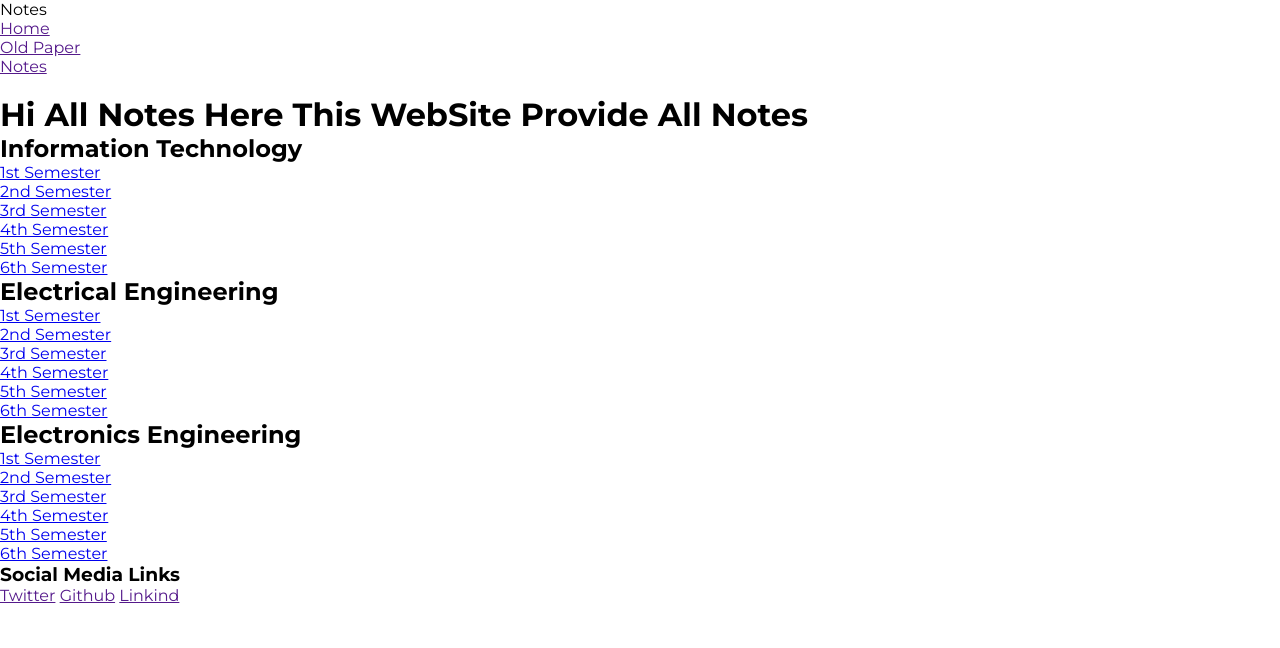
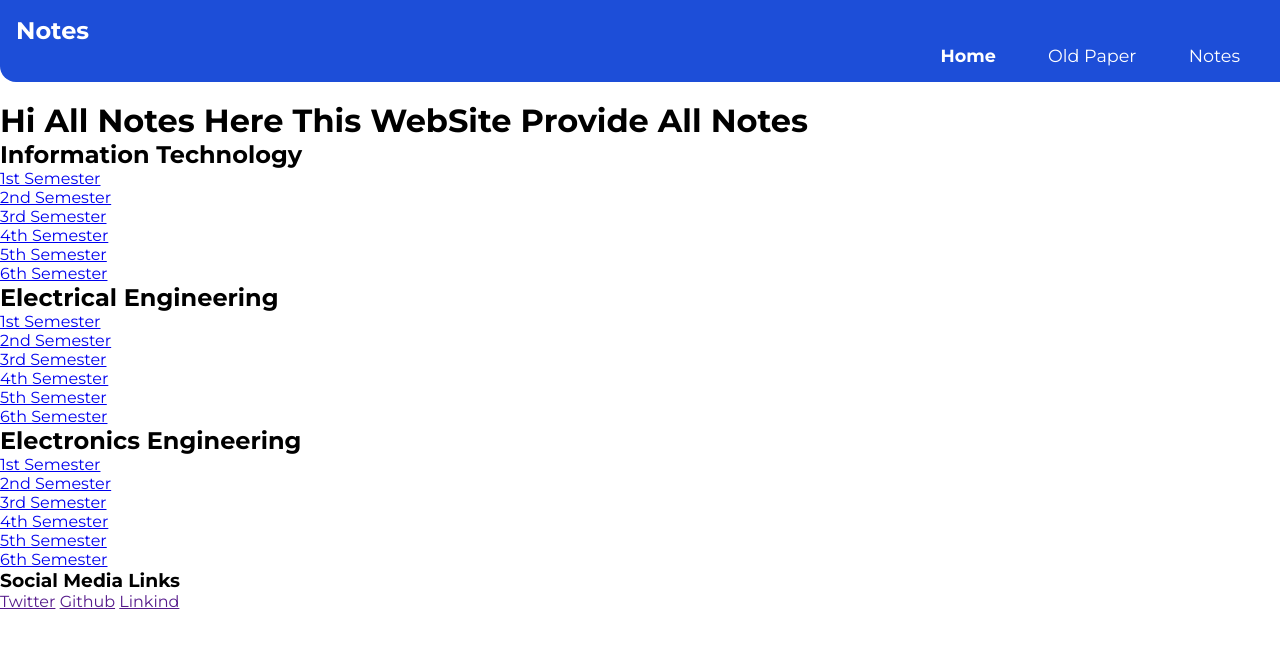
Before and after one commit to neerajdaksh/Notes-Share, a plain HTML site: page index.html in a window 1280 px wide. Drawn offline with Linux system fonts and the light colour scheme.

Commit message:
navigation bar

```diff
--- a/index.html
+++ b/index.html
@@ -1,27 +1,26 @@
 <!DOCTYPE html>
 <html lang="en">
   <head>
-    <meta charset="UTF-8">
-    <meta name="viewport" content="width=device-width, initial-scale=1.0">
+    <meta charset="UTF-8" />
+    <meta name="viewport" content="width=device-width, initial-scale=1.0" />
     <title>Home | All IT Notes</title>
-    <link rel="stylesheet" href="style.css">
+    <link rel="stylesheet" href="style.css" />
   </head>
   <body>
     <!-- navbar -->
     <nav class="navigation">
       <div class="nav-brand">Notes</div>
-      <ul>
-        <li><a href="">Home</a></li>
-        <li><a href="">Old Paper</a></li>
-        <li><a href="">Notes</a></li>
+      <ul class="list-non-bullet nav-pills">
+        <li class="list-item-inline"><a href="" class="link link-active">Home</a></li>
+        <li class="list-item-inline"><a href="" class="link">Old Paper</a></li>
+        <li class="list-item-inline"><a href="" class="link">Notes</a></li>
       </ul>
     </nav>
     <!-- header -->
     <header>
-<img src="" alt="" class="header-img">
-<div class="header-heading"><h1>Hi All Notes Here
-    This WebSite Provide All <span>Notes</span>
-</h1>
+      <img src="" alt="" class="header-img" />
+      <div class="header-heading">
+        <h1>Hi All Notes Here This WebSite Provide All <span>Notes</span></h1>
       </div>
     </header>
 
@@ -49,7 +48,7 @@
         </ul>
       </div>
       <div class="branch-container">
-  <h1> Electronics Engineering</h1>
+        <h1>Electronics Engineering</h1>
         <ul>
           <li><a href="#">1st Semester</a></li>
           <li><a href="#">2nd Semester</a></li>
@@ -61,15 +60,11 @@
       </div>
     </section>
 
-
-
-
     <footer>
       <h3>Social Media Links</h3>
       <a href="">Twitter</a>
       <a href="">Github</a>
       <a href="">Linkind</a>
     </footer>
-
   </body>
 </html>
--- a/style.css
+++ b/style.css
@@ -15,3 +15,63 @@ box-sizing: border-box;
 body{
     font-family: 'Montserrat', sans-serif;
 }
+
+
+/* container */
+.container{
+
+}
+.container-center{
+
+}
+
+/* links */
+.link{
+    text-decoration: none;
+    padding: 0.5rem 1rem;
+
+}
+
+/* list css */
+.list-non-bullet{
+    list-style: none;
+}
+
+.list-item-inline{
+    display: inline;
+    padding: 0rem 0.5rem;
+}
+
+
+/* navigation */
+
+.navigation{
+    background-color: var(--primary-color);
+    color: white;
+    padding: 1rem;
+    border-bottom-left-radius: 1rem;
+
+
+}
+
+
+.navigation .nav-brand{
+    font-weight: bold;
+    font-size:1.5rem;;
+}
+
+.navigation .link{
+    color: white;
+    font-size: 1.1rem;
+}
+
+
+
+.navigation .nav-pills{
+    text-align:right;
+}
+
+
+.navigation .link-active{
+    font-weight: bold;
+}
```
Lines whose indentation alone changed are shown as unchanged.
